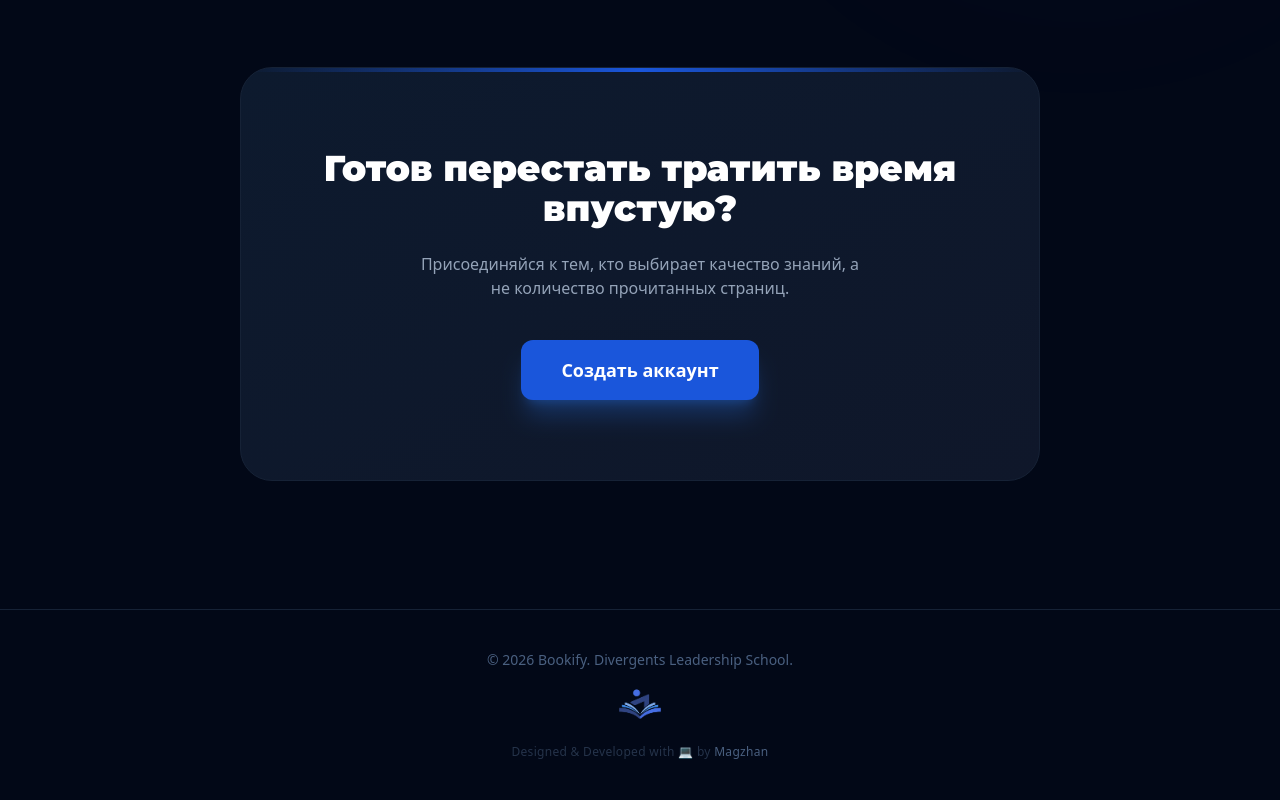
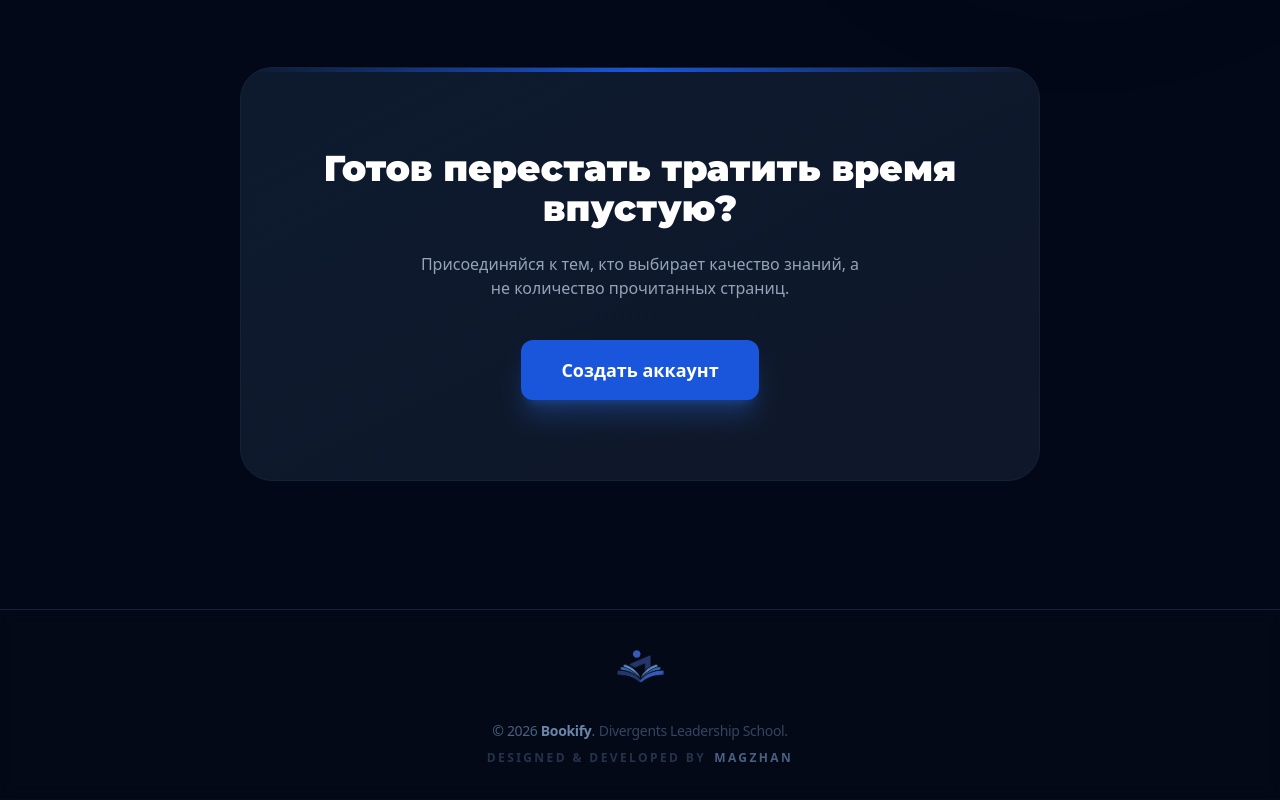
Before and after one commit to Magzhan2010/Bookify, a Next.js app: page / in a window 1280 px wide. Shown: the part 2731-3531 px from the top of the page. Built offline with nearby package versions, Linux system fonts and the light colour scheme.

Commit message:
Footer changed

```diff
--- a/app/library/page.jsx
+++ b/app/library/page.jsx
@@ -181,7 +181,48 @@ const Library = () => {
 
 
               {!hasMore && books.length > 0 && (
-                <p className="text-center text-[#4a6080] py-10 text-sm">Вы достигли конца списка 📚</p>
+                <div>
+                  <div className="flex items-center justify-center gap-4 py-12">
+                    <div className="h-[1px] w-12 bg-gradient-to-r from-transparent to-[#4a6080]/30"></div>
+                    <p className="text-[#4a6080] text-sm font-medium tracking-widest uppercase">
+                      Вы достигли конца списка 📚
+                    </p>
+                    <div className="h-[1px] w-12 bg-gradient-to-l from-transparent to-[#4a6080]/30"></div>
+                  </div>
+
+                  <footer className="relative z-10 border-t border-[#162236] bg-[#0b111b]/20 py-8 backdrop-blur-sm">
+                    <div className="container mx-auto px-4 flex flex-col items-center gap-6">
+
+                      <div className="group relative">
+                        <div className="absolute -inset-2 rounded-full bg-[#4a6080]/10 blur-xl opacity-0 group-hover:opacity-100 transition-opacity"></div>
+                        <img
+                          src="/lb_logo.png"
+                          alt="dls-library logo"
+                          className="relative opacity-80 hover:scale-110 transition-all duration-300"
+                          width={55}
+                          height={55}
+                        />
+                      </div>
+
+                      <div className="text-center space-y-2">
+                        <p className="text-[#4a6080] text-sm tracking-tight">
+                          © 2026 <span className="text-[#6b85a8] font-semibold">Bookify</span>.
+                          <span className="opacity-70 ml-1">Divergents Leadership School.</span>
+                        </p>
+
+                        <p className="text-[10px] uppercase tracking-[0.2em] text-[#25334a] font-bold">
+                          Designed & Developed by
+                          <span className="ml-2 text-[#4a6080] hover:text-blue-400 transition-colors cursor-pointer border-b border-transparent hover:border-blue-400/30 pb-0.5">
+                            Magzhan
+                          </span>
+                        </p>
+                      </div>
+
+                    </div>
+                  </footer>
+                </div>
+
+
               )}
             </>
           ) : (
--- a/app/page.js
+++ b/app/page.js
@@ -279,15 +279,34 @@ export default function LandingPage() {
         </motion.div>
       </section>
 
-      <footer className="py-10 text-center border-t border-[#162236] relative z-10">
-        <div className="flex flex-col items-center gap-3">
-          <p className="text-[#4a6080] text-sm">
-            © 2026 Bookify. Divergents Leadership School.
-          </p>
-          <img src="/lb_logo.png" alt="dls-library logo" width={50} height={50}/>
-          <p className="text-xs text-[#25334a] font-medium tracking-wide">
-            Designed & Developed with 💻 by <span className="text-[#4a6080] hover:text-white transition cursor-pointer">Magzhan</span>
-          </p>
+      <footer className="relative z-10 border-t border-[#162236] bg-[#0b111b]/20 py-8 backdrop-blur-sm">
+        <div className="container mx-auto px-4 flex flex-col items-center gap-6">
+
+          <div className="group relative">
+            <div className="absolute -inset-2 rounded-full bg-[#4a6080]/10 blur-xl opacity-0 group-hover:opacity-100 transition-opacity"></div>
+              <img
+                src="/lb_logo.png"
+                alt="dls-library logo"
+                className="relative opacity-80 hover:scale-110 transition-all duration-300"
+                width={55}
+                height={55}
+              />
+            </div>
+
+            <div className="text-center space-y-2">
+              <p className="text-[#4a6080] text-sm tracking-tight">
+                © 2026 <span className="text-[#6b85a8] font-semibold">Bookify</span>.
+                <span className="opacity-70 ml-1">Divergents Leadership School.</span>
+              </p>
+
+              <p className="text-[12px] uppercase tracking-[0.2em] text-[#25334a] font-bold">
+                Designed & Developed by
+                <span className="ml-2 text-[#4a6080] hover:text-blue-400 transition-colors cursor-pointer border-b border-transparent hover:border-blue-400/30 pb-0.5">
+                  Magzhan
+                </span>
+                </p>
+          </div>
+
         </div>
       </footer>
 
```
